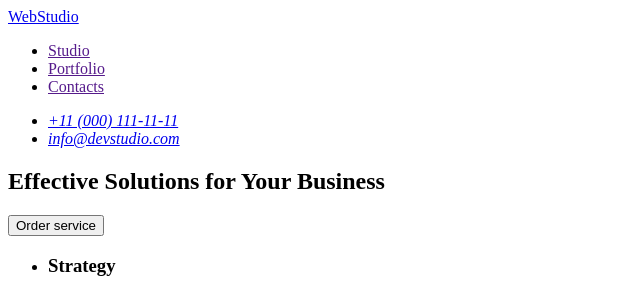
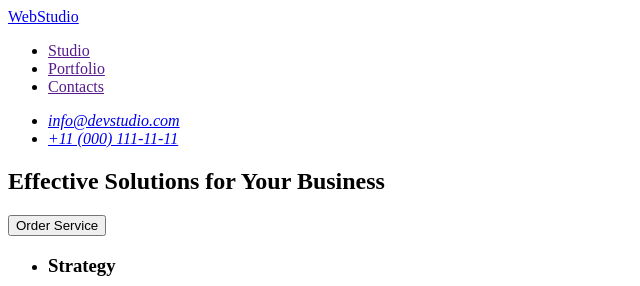
Before and after one commit to AndyMalcolm/goit-markup-hw-01, a plain HTML site: page index.html in a window 1280 px wide. Shown: the top 286 px of the page, 0-640 px from the left. Drawn offline with Linux system fonts and the light colour scheme.

Commit message:
index.html

```diff
--- a/index.html
+++ b/index.html
@@ -24,15 +24,15 @@
       </nav>
       <address>
         <ul>
+          <li><a href="mailto:info@devstudio.com">info@devstudio.com</a></li>
           <li><a href="tel:+110001111111">+11 (000) 111-11-11</a></li>
-          <li><a href="mailto:info@devstudio.com">info@devstudio.com</a></li>
         </ul>
       </address>
     </header>
     <main>
       <section>
         <h1>Effective Solutions for Your Business</h1>
-        <button type="button">Order service</button>
+        <button type="button">Order Service</button>
       </section>
       <section>
         <ul>
```
